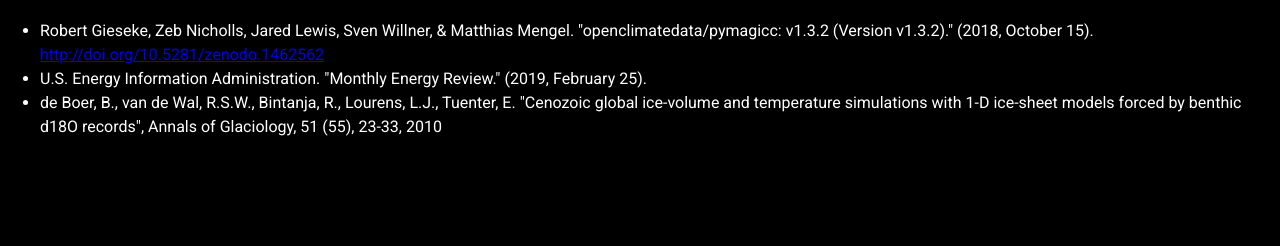
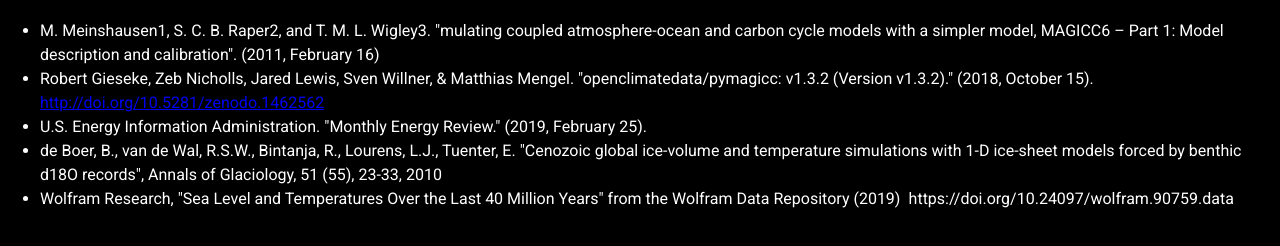
Before and after one commit to 24hOrBust/RisingTide, a plain HTML site: page static/citations.html in a window 1280 px wide. Shown: the part 96-342 px from the top of the page. Drawn offline with nearby package versions, Linux system fonts and the light colour scheme.

Commit message:
Added Magicc6 citation

```diff
--- a/static/citations.html
+++ b/static/citations.html
@@ -22,6 +22,9 @@
               <h1>Citations</h1>
               <ul>
                 <li>
+                    M. Meinshausen1, S. C. B. Raper2, and T. M. L. Wigley3. "mulating coupled atmosphere-ocean and carbon cycle models with a simpler model, MAGICC6 – Part 1: Model description and calibration". (2011, February 16)
+                </li>
+                <li>
                     Robert Gieseke, Zeb Nicholls, Jared Lewis, Sven Willner, & Matthias Mengel. "openclimatedata/pymagicc: v1.3.2 (Version v1.3.2)." (2018, October 15). <a href="http://doi.org/10.5281/zenodo.1462562">http://doi.org/10.5281/zenodo.1462562</a>
                 </li>
                 <li>
@@ -29,6 +32,9 @@
                 </li>
                 <li>
                     de Boer, B., van de Wal, R.S.W., Bintanja, R., Lourens, L.J., Tuenter, E. "Cenozoic global ice-volume and temperature simulations with 1-D ice-sheet models forced by benthic d18O records", Annals of Glaciology, 51 (55), 23-33, 2010
+                </li>
+                <li>
+                    Wolfram Research, "Sea Level and Temperatures Over the Last 40 Million Years" from the Wolfram Data Repository (2019) https://doi.org/10.24097/wolfram.90759.data
                 </li>
               </ul>
             </v-container>
```
Also changed, not shown: 2 other files.
